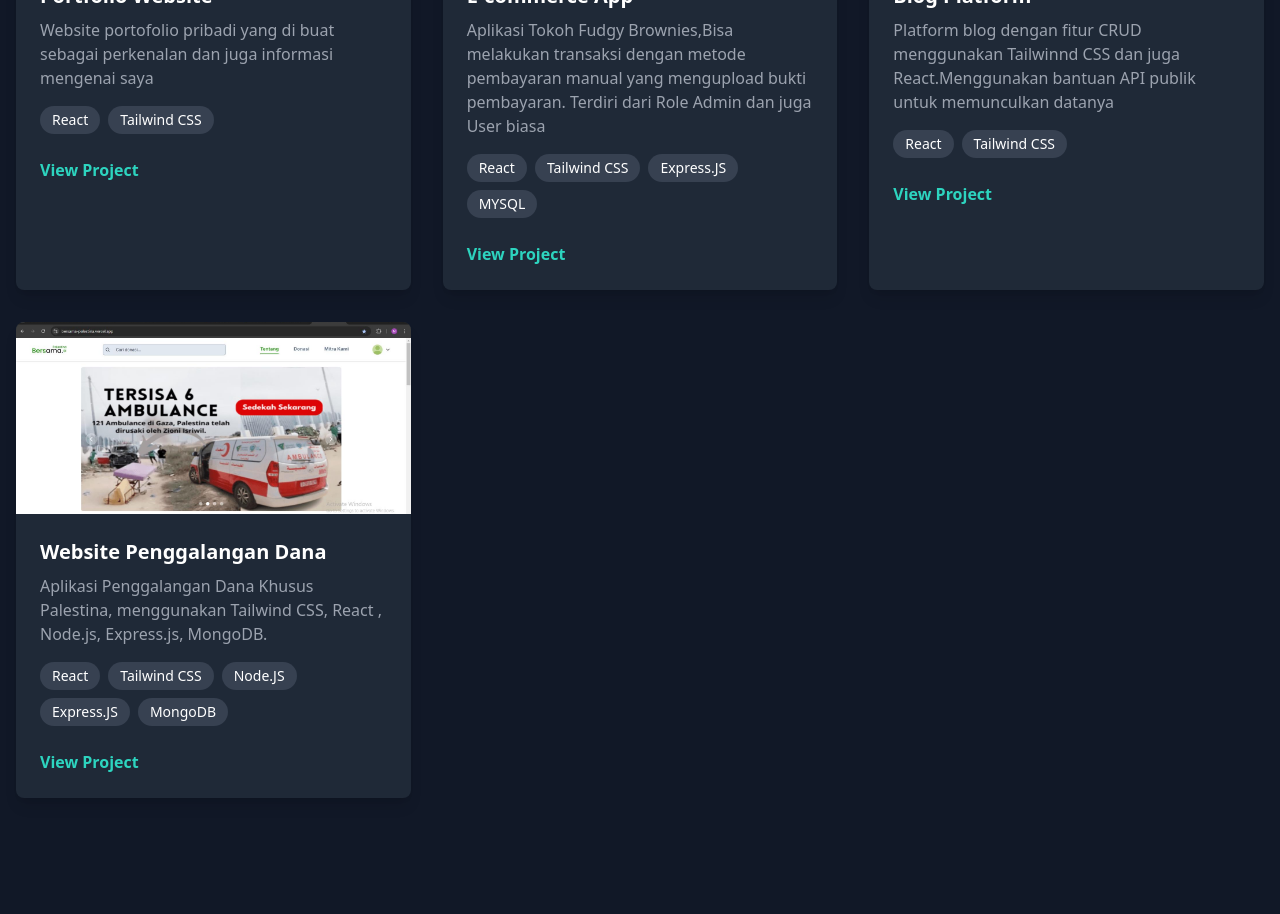
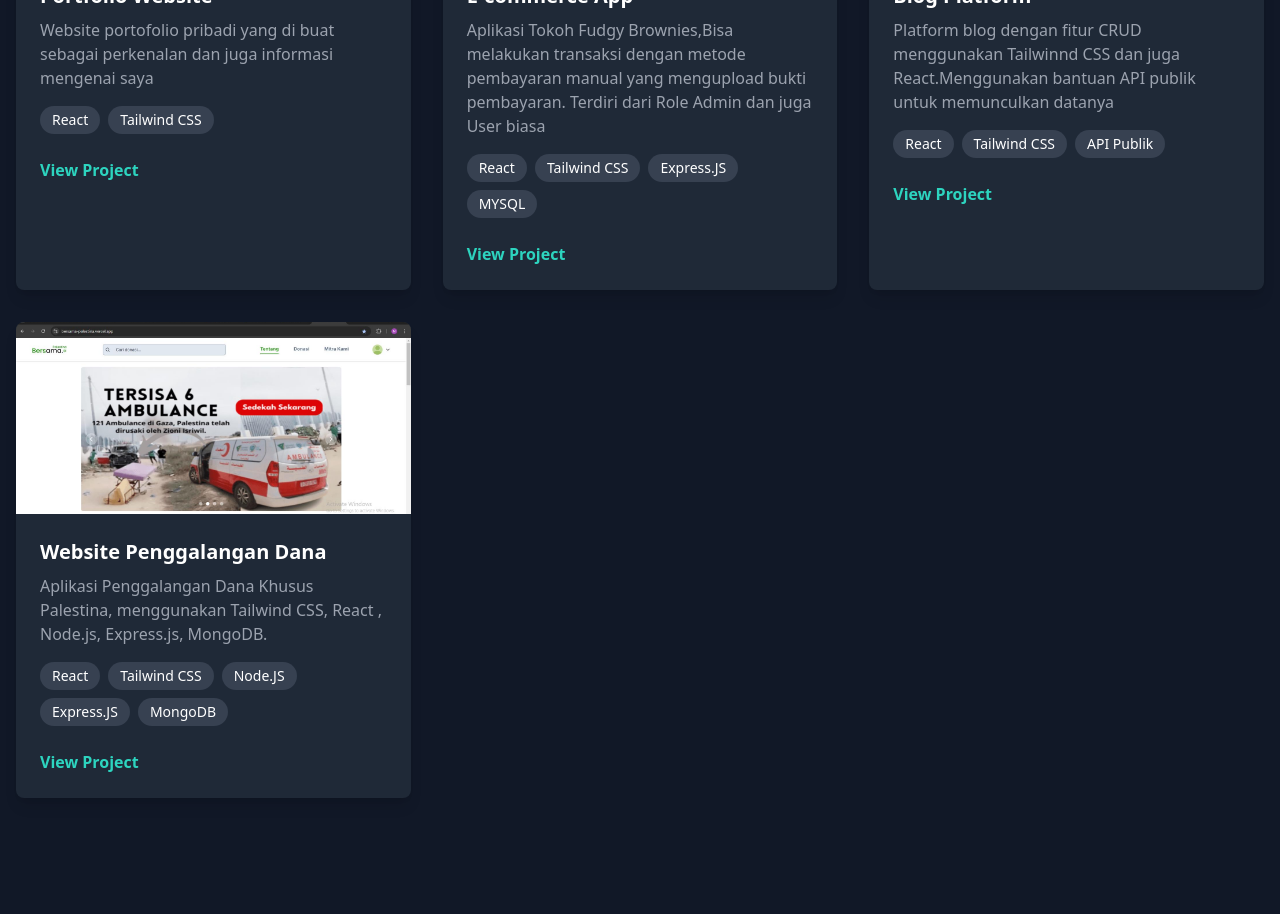
Before and after one commit to mayangpuspitasari/portofolio, a React (Vite) app: page / in a window 1280 px wide. Shown: the part 2320-3234 px from the top of the page. Built offline with nearby package versions, Linux system fonts and the light colour scheme.

Commit message:
perbaikan projek

```diff
--- a/src/components/Project.jsx
+++ b/src/components/Project.jsx
@@ -25,7 +25,7 @@ const projects = [
       'Platform blog dengan fitur CRUD menggunakan Tailwinnd CSS dan juga React.Menggunakan bantuan API publik untuk memunculkan datanya',
     image: blogImg,
     link: 'https://app-forum-diskusi.vercel.app/',
-    technologies: ['React', 'Tailwind CSS'],
+    technologies: ['React', 'Tailwind CSS','API Publik'],
   },
   {
     title: 'Website Penggalangan Dana',
```
